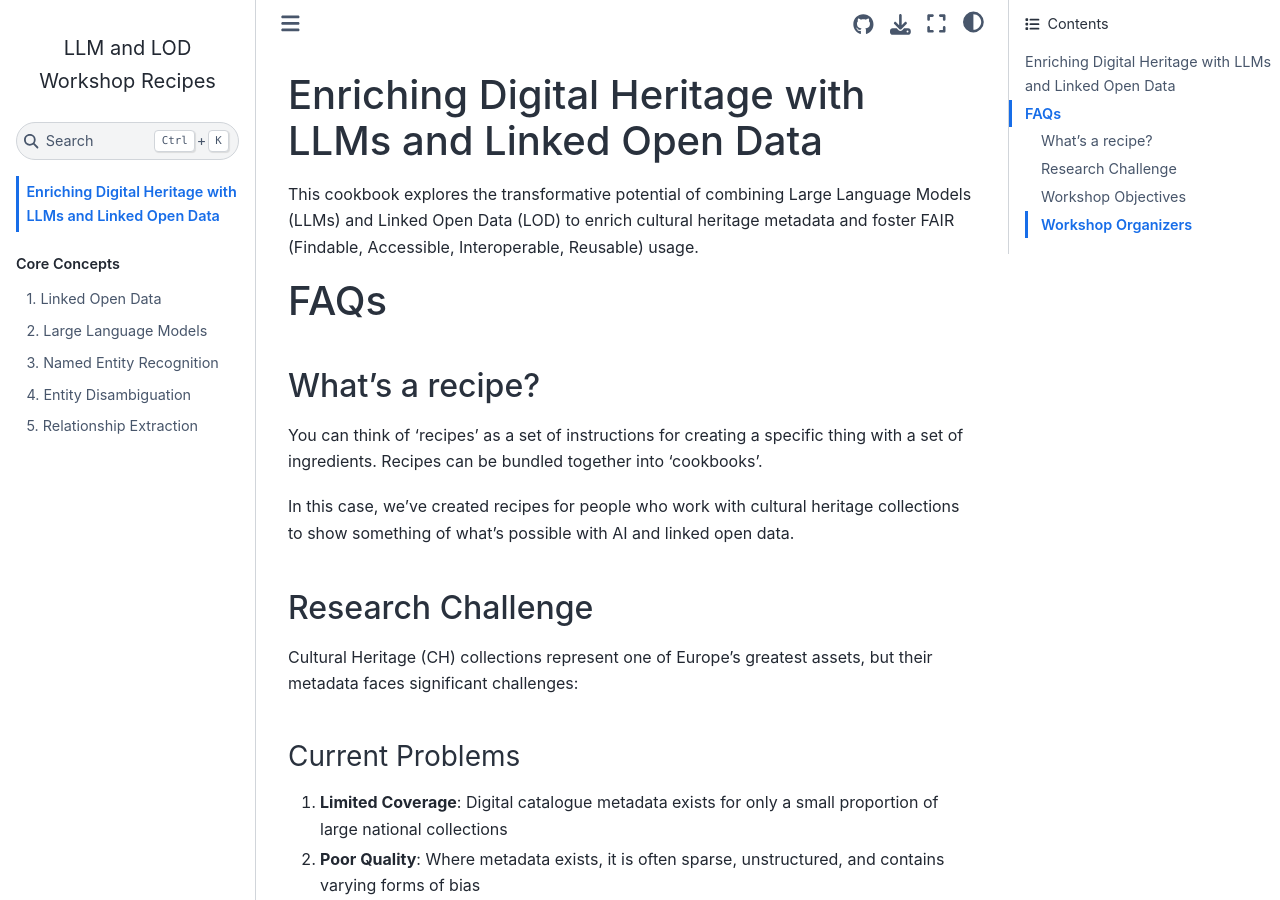
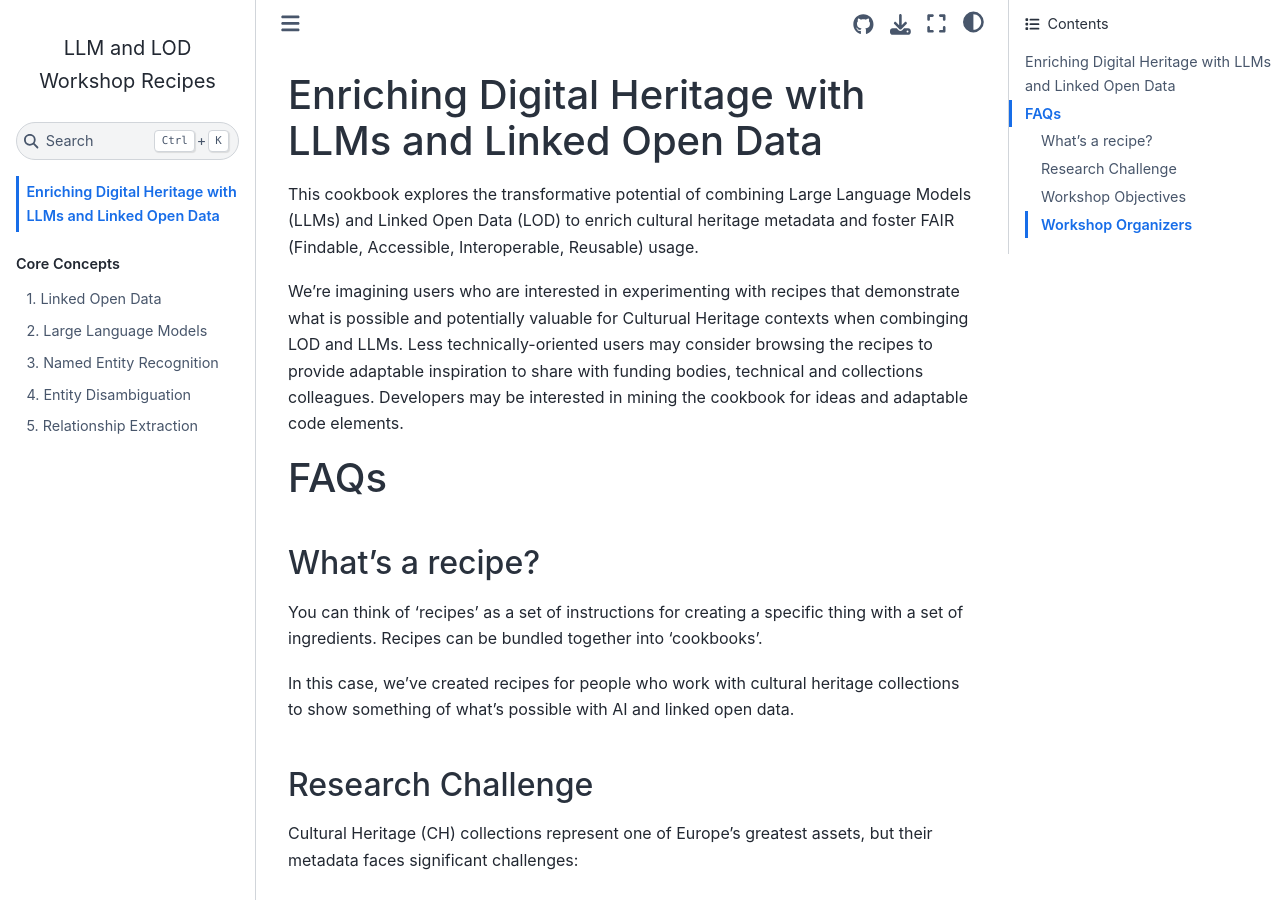
Before and after one commit to pelagios/llm-lod-enriching-heritage, a Jupyter Book: the page built from intro.md, in a window 1280 px wide and 900 px high. Built offline with Jupyter Book 1.0.4 settings and Sphinx 7.4.7 and the Sphinx Book theme 1.1.4, drawn with Linux system fonts in a browser that asks for light colours; pages that are not in the unit, such as notebooks, are missing from menus.

Commit message:
Update intro.md
Added prose description of imagined user cases

```diff
--- a/intro.md
+++ b/intro.md
@@ -1,6 +1,8 @@
 # Enriching Digital Heritage with LLMs and Linked Open Data
 
 This cookbook explores the transformative potential of combining Large Language Models (LLMs) and Linked Open Data (LOD) to enrich cultural heritage metadata and foster FAIR (Findable, Accessible, Interoperable, Reusable) usage.
+
+We're imagining users who are interested in experimenting with recipes that demonstrate what is possible and potentially valuable for Culturual Heritage contexts when combinging LOD and LLMs. Less technically-oriented users may consider browsing the recipes to provide adaptable inspiration to share with funding bodies, technical and collections colleagues. Developers may be interested in mining the cookbook for ideas and adaptable code elements.
 
 # FAQs
 ## What's a recipe?
```
